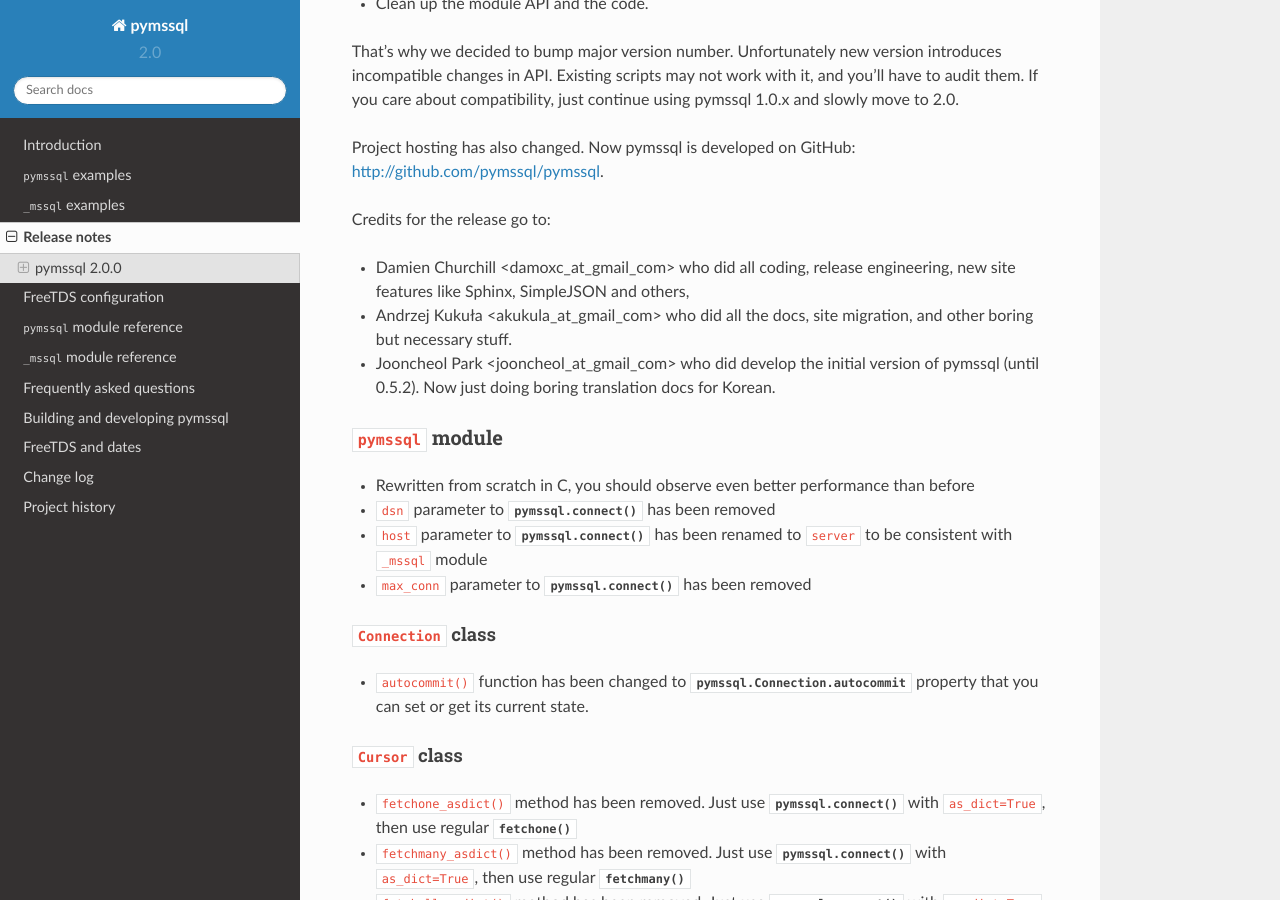
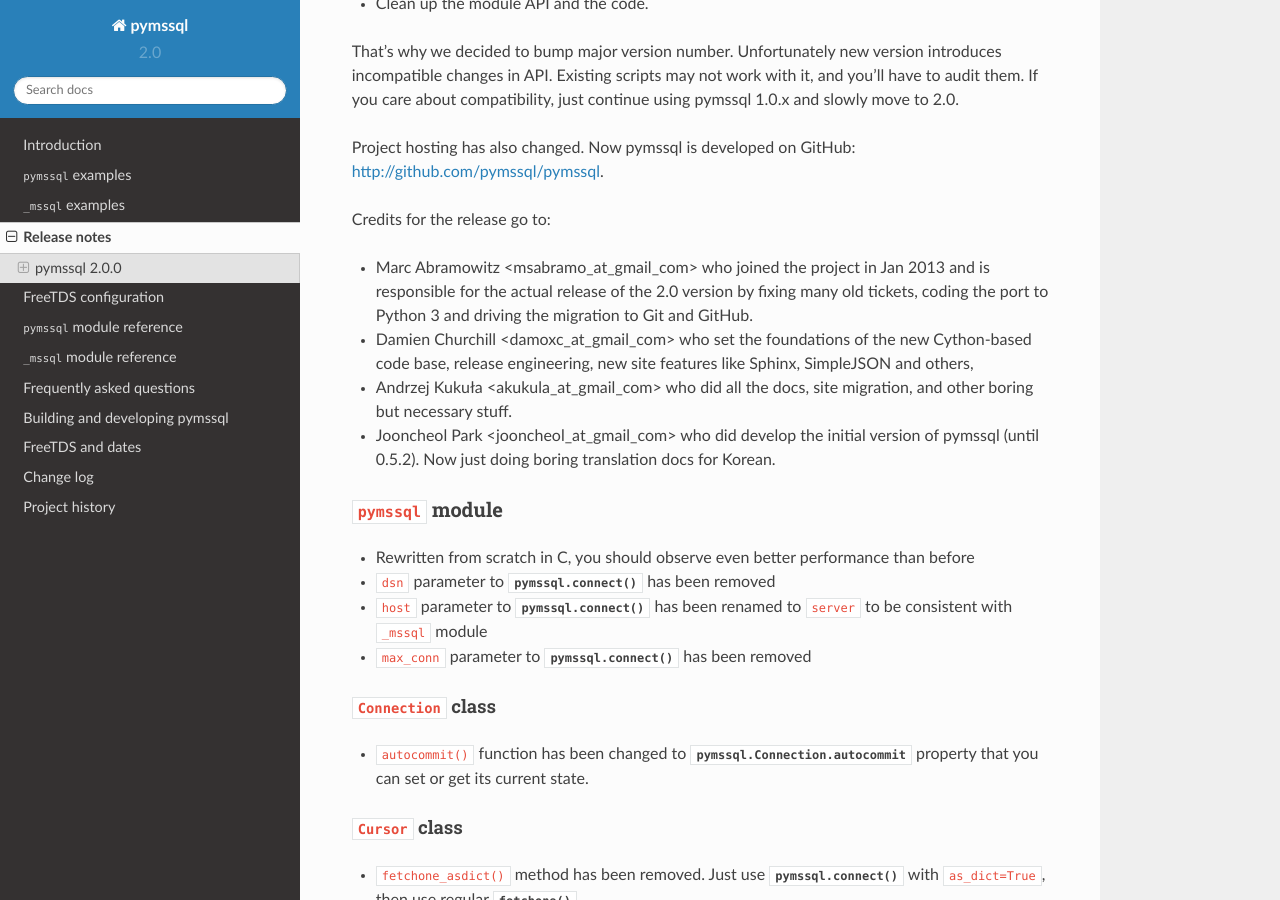
Before and after one commit to pymssql/pymssql, a Sphinx documentation site: the page built from docs/release_notes.rst, in a window 1280 px wide and 900 px high, scrolled down 416 px. Built offline with Sphinx 7.4.7 and the Read the Docs theme 2.0.0, drawn with Linux system fonts in a browser that asks for light colours.

Commit message:
Add Marc to 2.0 credits.

```diff
--- a/docs/release_notes.rst
+++ b/docs/release_notes.rst
@@ -26,8 +26,13 @@
 
 Credits for the release go to:
 
-* Damien Churchill <damoxc_at_gmail_com> who did all coding, release
-  engineering, new site features like Sphinx, SimpleJSON and others,
+* Marc Abramowitz <msabramo_at_gmail_com> who joined the project in Jan 2013 and
+  is responsible for the actual release of the 2.0 version by fixing many old
+  tickets, coding the port to Python 3 and driving the migration to Git and
+  GitHub.
+* Damien Churchill <damoxc_at_gmail_com> who set the foundations of the new
+  Cython-based code base, release engineering, new site features like Sphinx,
+  SimpleJSON and others,
 * Andrzej Kukuła <akukula_at_gmail_com> who did all the docs, site migration,
   and other boring but necessary stuff.
 * Jooncheol Park <jooncheol_at_gmail_com> who did develop the initial version
```
